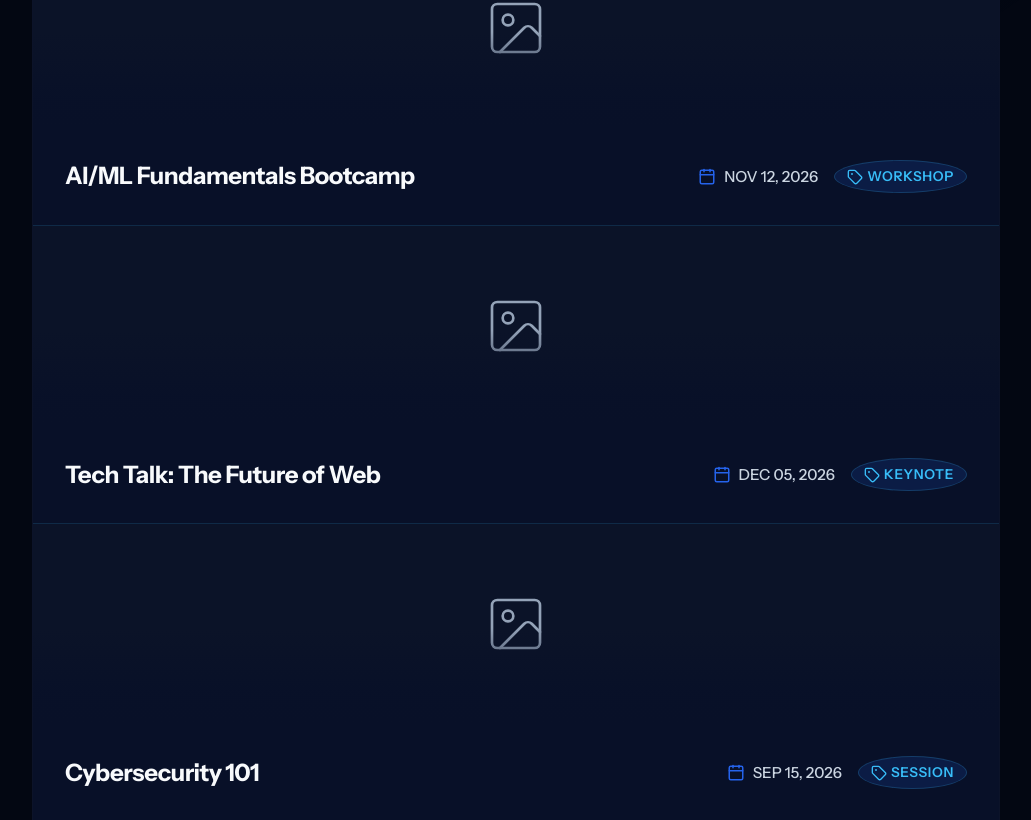
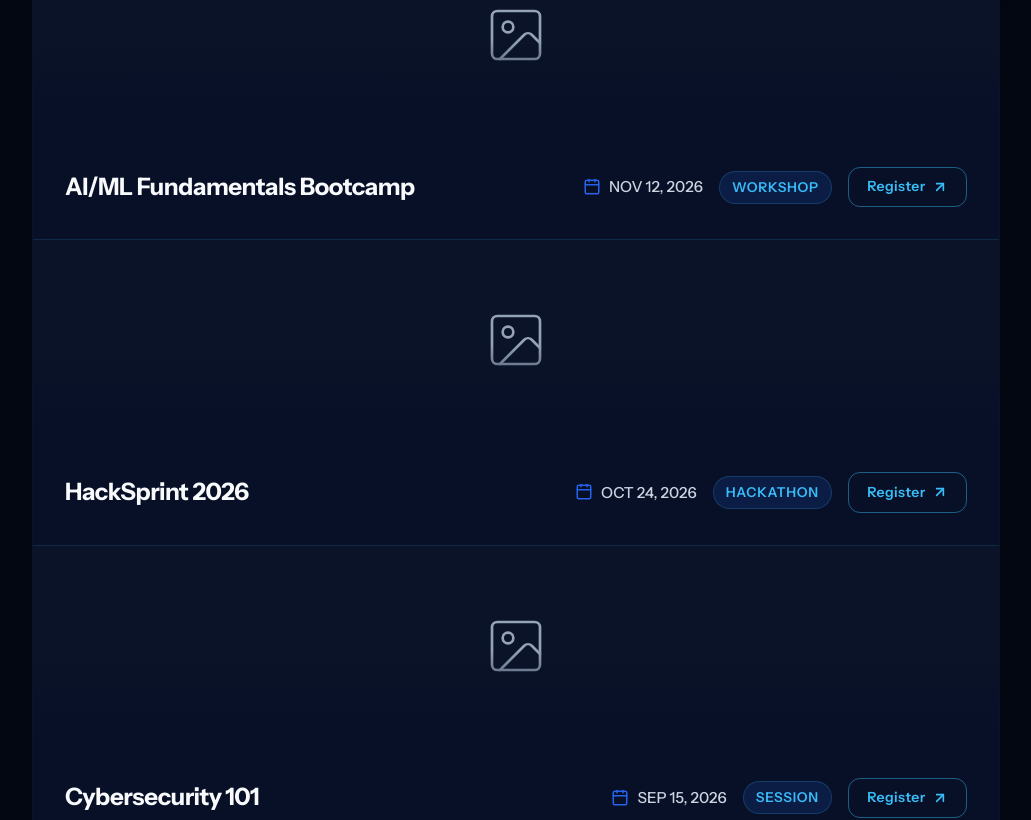
Before and after one commit to orbitronhd/itrax, a React (Vite) app: page /events in a window 1280 px wide. Shown: the part 905-1725 px from the top of the page, without its empty margins (124-1155 px from the left). Built offline with nearby package versions, Linux system fonts and the light colour scheme.

Commit message:
fix: EventData framework

```diff
--- a/src/components/EventsPage.tsx
+++ b/src/components/EventsPage.tsx
@@ -1,10 +1,64 @@
-import { ImageIcon, Calendar, Tag } from 'lucide-react';
+import { useMemo } from 'react';
+import { ImageIcon, Calendar, ArrowUpRight } from 'lucide-react';
+import type { EventItem } from '../types/events';
 import { useEvents } from '../hooks/useEvents';
 import { HeroBanner } from './HeroBanner';
 import './css/EventsPage.css';
 
+interface ProcessedEvent {
+  event: EventItem;
+  timestamp: number;
+}
+
+
+/**
+ * Helper to determine whether an event is in the future.
+ */
+function isFutureEvent(event: EventItem): boolean {
+  if (event.status === 'upcoming' || event.status === 'ongoing') return true;
+  if (event.status === 'completed') return false;
+
+  const parsed = new Date(event.date);
+  if (!isNaN(parsed.getTime())) {
+    const today = new Date();
+    today.setHours(0, 0, 0, 0);
+    return parsed >= today;
+  }
+
+  return false;
+}
+
 export function EventsPage() {
   const { events, loading } = useEvents();
+
+  const sortedEvents = useMemo(() => {
+    const processed: ProcessedEvent[] = [];
+
+    for (const event of events) {
+      let timestamp = 0;
+
+      const parsed = new Date(event.date);
+      if (!isNaN(parsed.getTime())) {
+        timestamp = parsed.getTime();
+      } else {
+        const yearMatch = event.date.match(/\b(20\d\d)\b/);
+        if (yearMatch) {
+          const year = parseInt(yearMatch[1], 10);
+          timestamp = new Date(`${year}-01-01`).getTime();
+        }
+      }
+
+      processed.push({ event, timestamp });
+    }
+
+    // Sort descending by timestamp
+    processed.sort((a, b) => b.timestamp - a.timestamp);
+
+    return processed.map((item) => item.event);
+  }, [events]);
+
+  const totalEventsCount = sortedEvents.length;
+
 
   return (
     <main style={{ flex: 1, position: 'relative', zIndex: 1 }}>
@@ -19,10 +73,10 @@ export function EventsPage() {
       />
 
       <section className="events-page-section" aria-label="Events List">
+        {loading ? (
+          // Loading Skeleton
           <div className="events-list">
-          {loading ? (
-            // Loading Skeletons
-            Array.from({ length: 3 }).map((_, i) => (
+            {Array.from({ length: 3 }).map((_, i) => (
               <div key={i} className="event-box skeleton-box">
                 <div className="event-image-container skeleton-image">
                   <div className="event-image-fade" />
@@ -33,10 +87,15 @@ export function EventsPage() {
                   <div className="skeleton-text skeleton-type" />
                 </div>
               </div>
-            ))
-          ) : (
-            // Actual Events
-            events.map((event) => (
+            ))}
+          </div>
+        ) : totalEventsCount > 0 ? (
+          // Flat List of Events
+          <div className="events-list">
+            {sortedEvents.map((event) => {
+              const isUpcoming = isFutureEvent(event);
+
+              return (
                 <div key={event.id} className="event-box">
                   <div className="event-image-container">
                     {event.imageUrl ? (
@@ -60,26 +119,41 @@ export function EventsPage() {
                       <h3>{event.name}</h3>
                     </div>
 
+                    <div className="event-box-meta">
                       <div className="event-box-date">
                         <Calendar size={18} strokeWidth={2} />
                         <span>{event.date}</span>
                       </div>
 
                       <div className="event-box-type">
-                    <Tag size={16} strokeWidth={2} />
                         <span>{event.type}</span>
+                      </div>
+
+                      {isUpcoming && event.registrationUrl && (
+                        <div className="event-box-action">
+                          <a
+                            href={event.registrationUrl}
+                            target="_blank"
+                            rel="noopener noreferrer"
+                            className="event-register-btn"
+                            aria-label={`Register for ${event.name}`}
+                          >
+                            <span>Register</span>
+                            <ArrowUpRight size={16} strokeWidth={2.5} className="register-icon" />
+                          </a>
+                        </div>
+                      )}
                     </div>
                   </div>
                 </div>
-            ))
-          )}
-
-          {!loading && events.length === 0 && (
+              );
+            })}
+          </div>
+        ) : (
           <div className="no-events">
-              <p>No upcoming events at the moment. Stay tuned!</p>
+            <p>No events found. Stay tuned!</p>
           </div>
         )}
-        </div>
       </section>
     </main>
   );
--- a/src/components/UpcomingEvent.tsx
+++ b/src/components/UpcomingEvent.tsx
@@ -1,6 +1,26 @@
+import { ArrowUpRight } from 'lucide-react';
+import type { EventItem } from '../types/events';
+import { eventsData } from '../data/eventsData';
 import './css/UpcomingEvent.css';
 
+function isFutureEvent(event: EventItem): boolean {
+  if (event.status === 'upcoming' || event.status === 'ongoing') return true;
+  if (event.status === 'completed') return false;
+
+  const parsed = new Date(event.date);
+  if (!isNaN(parsed.getTime())) {
+    const today = new Date();
+    today.setHours(0, 0, 0, 0);
+    return parsed >= today;
+  }
+
+  return false;
+}
+
 export function UpcomingEvent() {
+  const nextEvent = eventsData.find(isFutureEvent) || eventsData[0];
+
+
   return (
     <section className="upcoming-event-section" aria-label="Upcoming Event">
       <div className="upcoming-event-container">
@@ -22,20 +42,45 @@ export function UpcomingEvent() {
             </svg>
 
             <div className="event-polaroid-photo" aria-hidden="true">
-              <span className="poster-label">Event Poster</span>
+              {nextEvent?.imageUrl ? (
+                <img
+                  src={nextEvent.imageUrl}
+                  alt={nextEvent.name}
+                  style={{ width: '100%', height: '100%', objectFit: 'cover' }}
+                />
+              ) : (
+                <span className="poster-label">{nextEvent?.type || 'Event Poster'}</span>
+              )}
             </div>
 
-            <span className="event-polaroid-label">COMING SOON</span>
+            <span className="event-polaroid-label">{nextEvent ? nextEvent.date : 'COMING SOON'}</span>
           </div>
         </div>
 
         {/* Right: Event Details */}
         <div className="event-details">
-          <h2 className="event-title">&lt;Event Name&gt;</h2>
+          <h2 className="event-title">{nextEvent ? nextEvent.name : 'Coming Soon'}</h2>
           <p className="event-description">
-            Event Description goes here. This is a placeholder for the upcoming event's details. Join us for an exciting experience filled with learning and innovation.
+            {nextEvent
+              ? `Join us for ${nextEvent.name}, an exciting ${nextEvent.type.toLowerCase()} happening on ${nextEvent.date}. Connect, learn, and build with the iTrax community!`
+              : "Stay tuned for upcoming events and workshops hosted by iTrax."}
           </p>
-          <button className="event-register-btn">Register</button>
+          {nextEvent?.registrationUrl ? (
+            <a
+              href={nextEvent.registrationUrl}
+              target="_blank"
+              rel="noopener noreferrer"
+              className="upcoming-register-btn"
+              style={{ display: 'inline-flex', alignItems: 'center', gap: '0.5rem', textDecoration: 'none' }}
+            >
+              <span>Register Now</span>
+              <ArrowUpRight size={18} />
+            </a>
+          ) : (
+            <a href="/events" className="upcoming-register-btn" style={{ display: 'inline-flex', alignItems: 'center', textDecoration: 'none' }}>
+              View All Events
+            </a>
+          )}
         </div>
       </div>
     </section>
--- a/src/components/css/EventsPage.css
+++ b/src/components/css/EventsPage.css
@@ -4,6 +4,7 @@
   margin: 4rem auto 6rem;
   padding: 0 var(--space-md);
 }
+
 
 .events-list {
   display: flex;
@@ -98,8 +99,8 @@
   /* Matching the exact end of the fade gradient */
   background: transparent;
   z-index: 2;
-  gap: var(--space-md);
-  /* Prevent wrapping, enforce single line */
+  gap: var(--space-lg);
+  /* Prevent wrapping, enforce single line on desktop */
   white-space: nowrap;
 }
 
@@ -122,6 +123,13 @@
 
 .event-box:hover .event-box-name h3 {
   color: var(--accent-bright);
+}
+
+.event-box-meta {
+  display: flex;
+  align-items: center;
+  gap: var(--space-md);
+  flex-shrink: 0;
 }
 
 .event-box-date {
@@ -152,6 +160,51 @@
   text-transform: uppercase;
   flex-shrink: 0;
   border: 1px solid rgba(56, 189, 248, 0.2);
+}
+
+/* Register Button for Upcoming Events */
+.event-box-action {
+  flex-shrink: 0;
+  display: flex;
+  align-items: center;
+  justify-content: flex-end;
+}
+
+.event-register-btn {
+  display: inline-flex;
+  align-items: center;
+  justify-content: center;
+  gap: 0.375rem;
+  padding: 0.45rem 1.15rem;
+  /* Outlined by default */
+  background: transparent;
+  color: #38bdf8;
+  border: 1px solid rgba(56, 189, 248, 0.45);
+  border-radius: var(--radius-md); /* Box with rounded edges */
+  font-size: 0.875rem;
+  font-weight: 600;
+  text-decoration: none;
+  letter-spacing: 0.03em;
+  transition: all 0.3s cubic-bezier(0.16, 1, 0.3, 1);
+  cursor: pointer;
+}
+
+.event-register-btn:hover,
+.event-register-btn:focus-visible {
+  /* Filled on hover/focus */
+  background: linear-gradient(135deg, rgba(37, 99, 235, 0.85) 0%, rgba(56, 189, 248, 0.9) 100%);
+  color: #ffffff;
+  border-color: #38bdf8;
+  box-shadow: 0 0 20px rgba(56, 189, 248, 0.4);
+  transform: translateY(-1px);
+}
+
+.event-register-btn .register-icon {
+  transition: transform 0.25s ease;
+}
+
+.event-register-btn:hover .register-icon {
+  transform: translate(2px, -2px);
 }
 
 .no-events {
@@ -201,12 +254,13 @@
 }
 
 /* Responsive constraints for smaller screens */
-@media (max-width: 640px) {
+@media (max-width: 768px) {
   .event-details-bar {
     flex-direction: column;
     align-items: flex-start;
     padding: var(--space-lg) var(--space-md);
-    gap: var(--space-sm);
+    gap: var(--space-md);
+    white-space: normal;
   }
 
   .event-box-name {
@@ -217,6 +271,22 @@
     font-size: 1.25rem;
   }
 
+  .event-box-meta {
+    width: 100%;
+    flex-wrap: wrap;
+    justify-content: space-between;
+    gap: var(--space-sm);
+  }
+
+  .event-box-action {
+    width: 100%;
+  }
+
+  .event-register-btn {
+    width: 100%;
+    padding: 0.6rem 1rem;
+  }
+
   .event-image-container {
     min-height: 160px;
   }
--- a/src/data/eventsData.ts
+++ b/src/data/eventsData.ts
@@ -1,32 +1,140 @@
 import type { EventItem } from '../types/events';
 
-export const fallbackEvents: EventItem[] = [
+/**
+ * ============================================================================
+ * ITRAX EVENTS DATA
+ * ============================================================================
+ *
+ * Instructions to edit or add events:
+ * 1. Add or modify objects in the `eventsData` array below.
+ * 2. Properties:
+ *    - `id` (string): Unique identifier (e.g., 'hack-sprint-2026')
+ *    - `name` (string): Title of the event
+ *    - `date` (string): Event date (e.g., 'OCT 24, 2026' or '2026-10-24')
+ *    - `type` (string): Category (e.g., 'Hackathon', 'Workshop', 'Keynote', 'Session')
+ *    - `registrationUrl` (optional string): Link to Google Form/registration portal (active for upcoming events)
+ *    - `imageUrl` (optional string): Poster/banner image URL or path
+ *    - `status` (optional 'upcoming' | 'ongoing' | 'completed'): Event status override
+ */
+
+export const eventsData: EventItem[] = [
+  // --- 2026 Events ---
   {
-    id: '1',
+    id: 'future-web-talk-2026',
+    name: 'Tech Talk: The Future of Web',
+    date: 'DEC 05, 2026',
+    type: 'Keynote',
+    registrationUrl: 'https://forms.gle/itrax-web-talk',
+    status: 'upcoming',
+  },
+  {
+    id: 'ai-ml-bootcamp-2026',
+    name: 'AI/ML Fundamentals Bootcamp',
+    date: 'NOV 12, 2026',
+    type: 'Workshop',
+    registrationUrl: 'https://forms.gle/itrax-aiml-bootcamp',
+    status: 'upcoming',
+  },
+  {
+    id: 'hack-sprint-2026',
     name: 'HackSprint 2026',
     date: 'OCT 24, 2026',
     type: 'Hackathon',
+    registrationUrl: 'https://forms.gle/itrax-hacksprint-2026',
     status: 'upcoming',
   },
   {
-    id: '2',
-    name: 'AI/ML Fundamentals Bootcamp',
-    date: 'NOV 12, 2026',
-    type: 'Workshop',
+    id: 'cybersecurity-101-2026',
+    name: 'Cybersecurity 101',
+    date: 'SEP 15, 2026',
+    type: 'Session',
+    registrationUrl: 'https://forms.gle/itrax-cybersec-101',
     status: 'upcoming',
   },
   {
-    id: '3',
-    name: 'Tech Talk: The Future of Web',
-    date: 'DEC 05, 2026',
-    type: 'Keynote',
-    status: 'upcoming',
+    id: 'cloud-devops-summit-2026',
+    name: 'Cloud & DevOps Summit',
+    date: 'JUL 18, 2026',
+    type: 'Workshop',
+    status: 'completed',
   },
   {
-    id: '4',
-    name: 'Cybersecurity 101',
-    date: 'SEP 15, 2026',
-    type: 'Session',
+    id: 'intro-to-open-source-2026',
+    name: 'Intro to Open Source & Git',
+    date: 'MAY 10, 2026',
+    type: 'Hands-on',
+    status: 'completed',
+  },
+
+  // --- 2025 Events ---
+  {
+    id: 'web-dev-bootcamp-2025',
+    name: 'Full Stack Web Bootcamp',
+    date: 'OCT 18, 2025',
+    type: 'Bootcamp',
+    status: 'completed',
+  },
+  {
+    id: 'ethical-hacking-2025',
+    name: 'Cybersecurity & Ethical Hacking',
+    date: 'AUG 22, 2025',
+    type: 'Workshop',
+    status: 'completed',
+  },
+  {
+    id: 'code-genesis-2025',
+    name: 'Code Genesis Hackathon',
+    date: 'FEB 14, 2025',
+    type: 'Hackathon',
     status: 'completed',
   }
 ];
+
+export const fallbackEvents = eventsData;
+
+/**
+ * Extracts a numeric timestamp from an event date string for sorting.
+ */
+export function getEventTimestamp(dateStr: string): number {
+  const parsed = new Date(dateStr);
+  if (!isNaN(parsed.getTime())) {
+    return parsed.getTime();
+  }
+  const yearMatch = dateStr.match(/\b(20\d\d)\b/);
+  if (yearMatch) {
+    return new Date(`${yearMatch[1]}-01-01`).getTime();
+  }
+  return 0;
+}
+
+/**
+ * Extracts the 4-digit year from an event date string.
+ */
+export function getEventYear(dateStr: string): number {
+  const parsed = new Date(dateStr);
+  if (!isNaN(parsed.getTime())) {
+    return parsed.getFullYear();
+  }
+  const yearMatch = dateStr.match(/\b(20\d\d)\b/);
+  if (yearMatch) {
+    return parseInt(yearMatch[1], 10);
+  }
+  return new Date().getFullYear();
+}
+
+/**
+ * Helper to determine whether an event is in the future.
+ */
+export function isFutureEvent(event: EventItem): boolean {
+  if (event.status === 'upcoming' || event.status === 'ongoing') return true;
+  if (event.status === 'completed') return false;
+
+  const parsed = new Date(event.date);
+  if (!isNaN(parsed.getTime())) {
+    const today = new Date();
+    today.setHours(0, 0, 0, 0);
+    return parsed >= today;
+  }
+
+  return false;
+}
--- a/src/hooks/useEvents.ts
+++ b/src/hooks/useEvents.ts
@@ -1,18 +1,18 @@
 import { useState, useEffect } from 'react';
 import type { EventItem } from '../types/events';
 import { GOOGLE_SHEET_CSV_URL } from '../data/eventsConfig';
-import { fallbackEvents } from '../data/eventsData';
+import { eventsData } from '../data/eventsData';
 
 export function useEvents() {
-  const [events, setEvents] = useState<EventItem[]>(fallbackEvents);
-  const [loading, setLoading] = useState<boolean>(true);
+  const [events, setEvents] = useState<EventItem[]>(eventsData);
+  const [loading, setLoading] = useState<boolean>(Boolean(GOOGLE_SHEET_CSV_URL));
   const [error, setError] = useState<string | null>(null);
   const [isLiveSheet, setIsLiveSheet] = useState<boolean>(false);
 
   useEffect(() => {
     async function fetchEvents() {
       if (!GOOGLE_SHEET_CSV_URL) {
-        setEvents(fallbackEvents);
+        setEvents(eventsData);
         setLoading(false);
         setIsLiveSheet(false);
         return;
@@ -31,13 +31,13 @@ export function useEvents() {
           setEvents(parsedEvents);
           setIsLiveSheet(true);
         } else {
-          setEvents(fallbackEvents);
+          setEvents(eventsData);
           setIsLiveSheet(false);
         }
       } catch (err) {
         console.error('Error fetching events from Google Sheet:', err);
         setError('Failed to load live events. Showing local data.');
-        setEvents(fallbackEvents);
+        setEvents(eventsData);
         setIsLiveSheet(false);
       } finally {
         setLoading(false);
--- a/src/index.css
+++ b/src/index.css
@@ -73,7 +73,7 @@ html {
   --radius-md: 12px;
   --radius-lg: 16px;
   --radius-xl: 24px;
-  --radius-full: 50%;
+  --radius-full: 9999px;
 
   /* ---- Navigation Height ---- */
   --nav-height: 70px;
--- a/src/types/events.ts
+++ b/src/types/events.ts
@@ -1,5 +1,5 @@
 export interface EventItem {
-  id: string | number;
+  id: string;
   name: string;
   date: string;
   type: string;
```
Also changed, not shown: src/components/css/UpcomingEvent.css (+12 -8 lines). Lines whose indentation alone changed are shown as unchanged.
